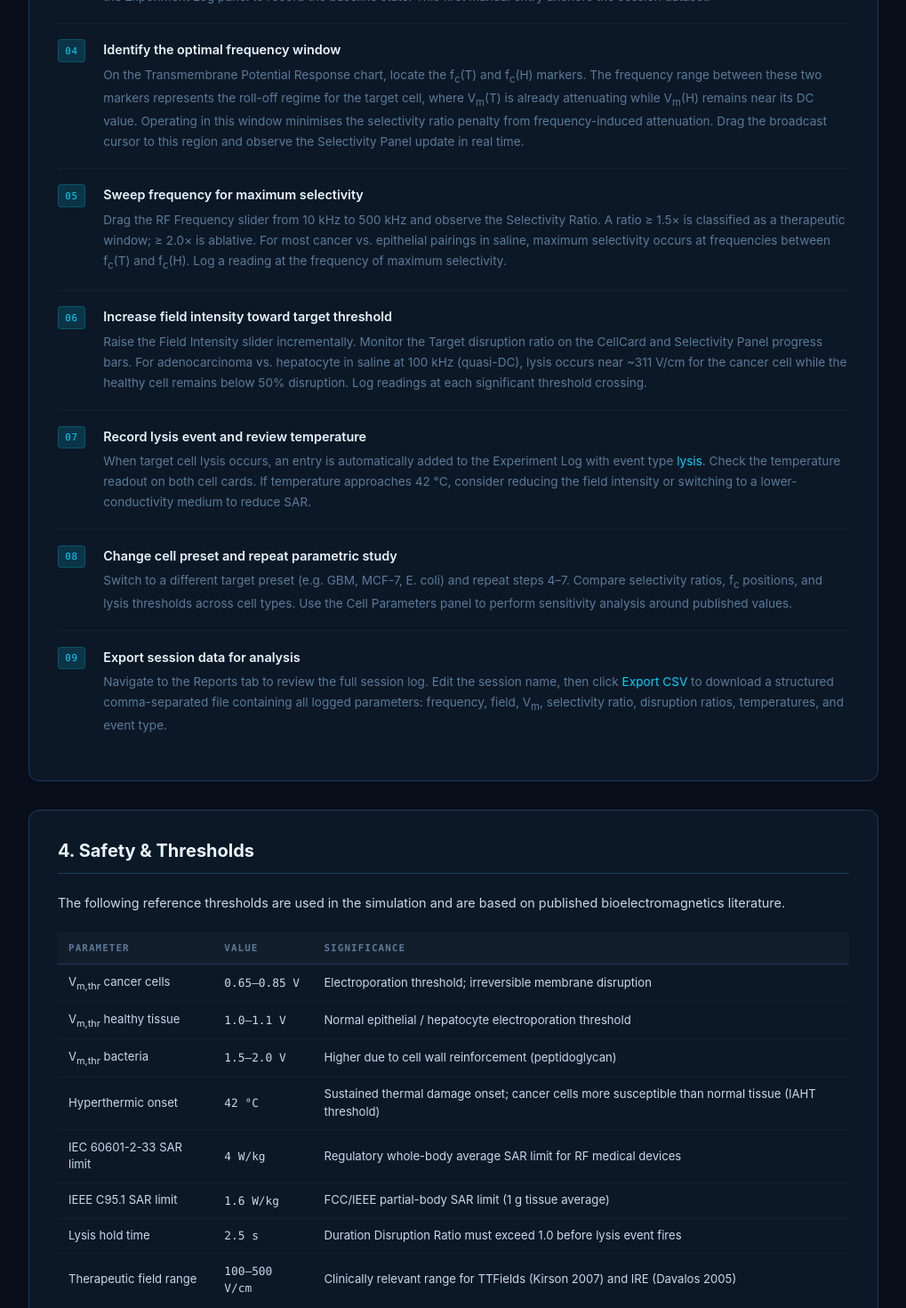
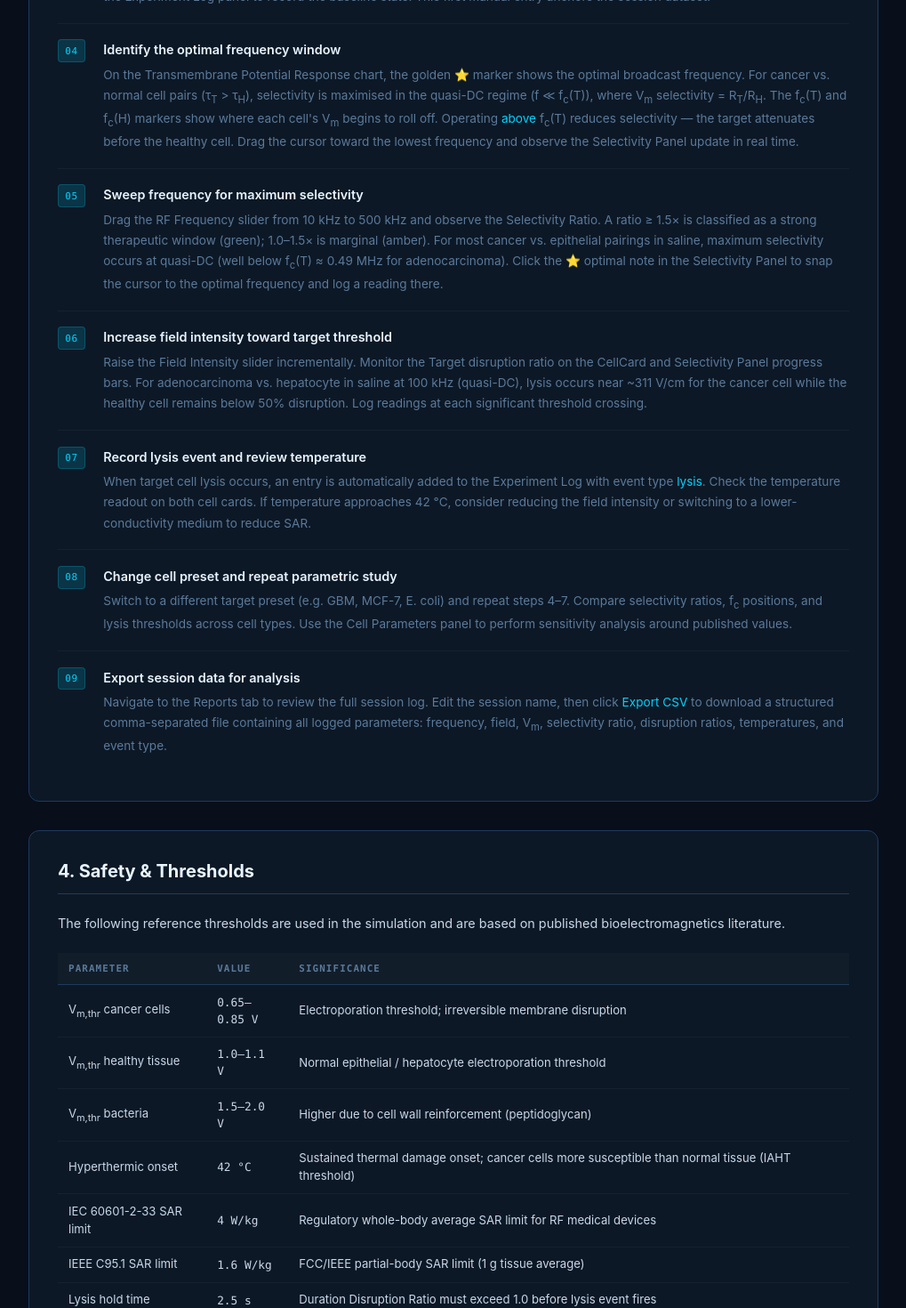
Before and after one commit to PreisTomer/ResoPulse, a Vue app in the folder frontend/: page /protocol in a window 1280 px wide. Shown: the part 3180-4650 px from the top of the page at 89% size, without its empty margins (260-1279 px from the left). Built offline with nearby package versions, Linux system fonts and the light colour scheme.

Commit message:
added refactor of several tool tips and changes to some thresholds due to previous accuracy fixes

```diff
--- a/frontend/src/components/SelectivityPanel.vue
+++ b/frontend/src/components/SelectivityPanel.vue
@@ -31,10 +31,15 @@ export default defineComponent({
     modeBadge(): { label: string; color: string } {
       const t = this.targetRatio
       const h = this.healthyRatio
-      if (h >= DISRUPTION_WARN_THRESHOLD) return { label: 'Ablative',           color: '#ff4d6d' }
-      if (t >= DISRUPTION_WARN_THRESHOLD) return { label: 'Therapeutic Window', color: '#39ff14' }
-      if (t >= 0.5)                       return { label: 'Approaching Window', color: '#fbbf24' }
-      return                                     { label: 'Sub-threshold',      color: '#00d4ff' }
+      // Ablative: healthy cells already at/near lysis — non-selective
+      if (h >= DISRUPTION_WARN_THRESHOLD)        return { label: 'Ablative',           color: '#ff4d6d' }
+      // Genuine therapeutic window: target at lysis threshold, healthy safely below 50%
+      if (t >= DISRUPTION_WARN_THRESHOLD && h < 0.5) return { label: 'Therapeutic Window', color: '#39ff14' }
+      // Marginal: target at threshold but healthy cells are also significantly stressed (50–84%)
+      if (t >= DISRUPTION_WARN_THRESHOLD)        return { label: 'Marginal Window',    color: '#fbbf24' }
+      // Approaching: target disruption climbing toward threshold
+      if (t >= 0.5)                              return { label: 'Approaching Window', color: '#fbbf24' }
+      return                                            { label: 'Sub-threshold',      color: '#00d4ff' }
     },
 
     targetGroups(): CellGroup[] { return TARGET_GROUPS },
@@ -127,8 +132,12 @@ Keep below 50% for therapeutic window${status}`
       return `<strong>Therapeutic Mode</strong>
 Derived from target + healthy disruption ratios:
 
-<span class="tip-ok">Therapeutic Window</span>  T >85%, H <85%
-  Target cells at lysis threshold, healthy spared
+<span class="tip-ok">Therapeutic Window</span>  T >85%, H <50%
+  Target at lysis threshold · healthy cells safely below 50%
+
+<span class="tip-val">Marginal Window</span>  T >85%, H 50–84%
+  Target at threshold but healthy cells are also stressed.
+  Reduce field or change frequency/medium for better selectivity.
 
 <span class="tip-val">Approaching Window</span>  T 50–85%
   Increase field to reach therapeutic window
@@ -137,7 +146,7 @@ Sub-threshold  T <50%
   Field too low to affect target cells
 
 <span class="tip-warn">Ablative</span>  H >85%
-  Non-selective — both cell types disrupted`
+  Non-selective — both cell types at lysis threshold`
     },
 
     // ── Optimal frequency (max selectivity across 10 kHz – 500 MHz) ──────
@@ -197,7 +206,7 @@ ${snapNote}
 Physics:
   f ≪ fc_T and fc_H : sel = R_T/R_H  (quasi-DC; maximum for typical cancer/normal pairs)
   When τ_T > τ_H (cancer larger): sel decreases above fc(T) — target rolls off first
-  f ≫ fc_H : both membranes transparent → sel approaches R_T/R_H asymptotically
+  f ≫ fc_H : sel → (R_T·τ_H)/(R_H·τ_T)  — generally ≠ R_T/R_H; for adeno/hepatocyte ≈ 0.68× (sub-unity)
 For bacteria (fc ~8–26 MHz) → optimal frequency is above the 10 MHz slider
 Note: virion fc ~0.6–0.75 MHz per Schwan model (σ_i-limited; model approximate for virions)`
     },
--- a/frontend/src/constants/cellCard.ts
+++ b/frontend/src/constants/cellCard.ts
@@ -56,7 +56,7 @@ export interface EditableParamDef {
 }
 
 export const EDITABLE_PARAMS: EditableParamDef[] = [
-  { label: 'Radius R',         key: 'radius',            step: 0.5,  min: 1,     unit: 'µm'  },
+  { label: 'Radius R',         key: 'radius',            step: 0.001, min: 0.001, unit: 'µm'  },
   { label: 'Membrane ε_r',     key: 'dielectricConstant', step: 0.1, min: 1,     unit: ''    },
   { label: 'Conductivity σ_i', key: 'conductivity',      step: 0.01, min: 0.001, unit: 'S/m' },
   { label: 'Threshold Vm',     key: 'thresholdVoltage',  step: 0.05, min: 0.1,   unit: 'V'   },
--- a/frontend/src/stores/cellStore.ts
+++ b/frontend/src/stores/cellStore.ts
@@ -118,8 +118,9 @@ export const useCellStore = defineStore('cell', {
 
     /**
      * Minimum field intensity [V/cm] at current frequency to reach lysis threshold
-     * for the target cell.  Uses quasi-DC Schwan: Vm ≈ 1.5·E·R at f ≪ fc.
-     * E_lysis = Vm_thr / (1.5 × R)
+     * for the target cell — full frequency-dependent Schwan formula:
+     *   Vm = 1.5·E·R / √(1+(ωτ)²) = Vm_thr  →  E_lysis = Vm_thr·√(1+(ωτ)²) / (1.5·R)
+     * At quasi-DC (f ≪ fc) this reduces to E_lysis = Vm_thr / (1.5·R).
      */
     targetLysisField(state): number {
       const sigma_e = MEDIA[state.medium].conductivity
@@ -132,6 +133,7 @@ export const useCellStore = defineStore('cell', {
       return (state.target.thresholdVoltage * denom) / (1.5 * R * 100)
     },
 
+    /** Same as targetLysisField but for the healthy reference cell. */
     healthyLysisField(state): number {
       const sigma_e = MEDIA[state.medium].conductivity
       const tau = state.healthy.radius * 1e-6
--- a/frontend/src/views/DataSetsView.vue
+++ b/frontend/src/views/DataSetsView.vue
@@ -141,7 +141,7 @@ export default defineComponent({
                 <th>Key</th>
                 <th>Medium</th>
                 <th>σ<sub>e</sub> (S/m)</th>
-                <th>Effect on τ / f<sub>c</sub> (quasi-DC V<sub>m</sub> unchanged)</th>
+                <th>Effect on τ / f<sub>c</sub> (quasi-DC V<sub>m</sub> unchanged) — epithelial ref σ<sub>i</sub> ≈ 0.5 S/m</th>
                 <th>Typical Research Use</th>
               </tr>
             </thead>
@@ -157,28 +157,29 @@ export default defineComponent({
                 <td class="mono">blood</td>
                 <td>Whole Blood</td>
                 <td class="mono">0.700</td>
-                <td>τ +16% · f<sub>c</sub> −14% · V<sub>m,DC</sub> unchanged · reduced V<sub>m</sub> above f<sub>c</sub></td>
+                <td>τ +16% · f<sub>c</sub> −14% (epithelial σ<sub>i</sub>≈0.5; bacteria ~5%; virions ~0% — low-σ<sub>i</sub> cells barely affected) · V<sub>m,DC</sub> unchanged</td>
                 <td>Haematological applications · in vivo tumour vasculature</td>
               </tr>
               <tr>
                 <td class="mono">tissue</td>
                 <td>Soft Tissue</td>
                 <td class="mono">0.400</td>
-                <td>τ +39% · f<sub>c</sub> −28% · V<sub>m,DC</sub> unchanged · increased attenuation in kHz range</td>
+                <td>τ +39% · f<sub>c</sub> −28% (epithelial σ<sub>i</sub>≈0.5; bacteria ~13%; virions ~0.5%) · V<sub>m,DC</sub> unchanged · increased τ shifts fc lower</td>
                 <td>Solid tumour bulk / poorly-perfused tissue (note: DMEM ≈ 1.4–1.6 S/m, not used here)</td>
               </tr>
               <tr>
                 <td class="mono warn-val">water</td>
                 <td>Distilled Water</td>
                 <td class="mono">0.001</td>
-                <td>τ ~200× longer · f<sub>c</sub> drops to ~5 kHz · V<sub>m</sub> near zero at &gt;10 kHz</td>
+                <td>τ ~200× longer · f<sub>c</sub> to ~5 kHz (epithelial σ<sub>i</sub>≈0.5 S/m); bacteria ~50–100×; virions ~3–5× (σ<sub>i</sub>≪σ<sub>e</sub> → medium effect collapses)</td>
                 <td>Electroporation buffer · academic boundary-condition reference</td>
               </tr>
             </tbody>
           </table>
         </div>
         <div class="table-footer">
-          τ and f<sub>c</sub> shift with σ<sub>e</sub> via τ = R·C<sub>m</sub>·(2σ<sub>e</sub>+σ<sub>i</sub>)/(2σ<sub>e</sub>·σ<sub>i</sub>) — V<sub>m</sub> at quasi-DC (f ≪ f<sub>c</sub>) is independent of medium
+          τ = R·C<sub>m</sub>·(2σ<sub>e</sub>+σ<sub>i</sub>)/(2σ<sub>e</sub>·σ<sub>i</sub>) — V<sub>m,DC</sub> independent of medium ·
+          τ shift magnitudes depend on σ<sub>i</sub>: large for σ<sub>i</sub> ≈ σ<sub>e</sub> (epithelial), negligible for σ<sub>i</sub> ≪ σ<sub>e</sub> (virions)
         </div>
       </section>
 
--- a/frontend/src/views/ProtocolView.vue
+++ b/frontend/src/views/ProtocolView.vue
@@ -217,13 +217,15 @@ export default defineComponent({})
                 <div class="step-body">
                   <div class="step-title">Identify the optimal frequency window</div>
                   <p class="step-desc">
-                    On the Transmembrane Potential Response chart, locate the f<sub>c</sub>(T)
-                    and f<sub>c</sub>(H) markers. The frequency range between these two markers
-                    represents the roll-off regime for the target cell, where V<sub>m</sub>(T)
-                    is already attenuating while V<sub>m</sub>(H) remains near its DC value.
-                    Operating in this window minimises the selectivity ratio penalty from
-                    frequency-induced attenuation. Drag the broadcast cursor to this region and
-                    observe the Selectivity Panel update in real time.
+                    On the Transmembrane Potential Response chart, the golden ⭐ marker shows the
+                    optimal broadcast frequency. For cancer vs. normal cell pairs (τ<sub>T</sub> &gt;
+                    τ<sub>H</sub>), selectivity is maximised in the quasi-DC regime
+                    (f ≪ f<sub>c</sub>(T)), where V<sub>m</sub> selectivity = R<sub>T</sub>/R<sub>H</sub>.
+                    The f<sub>c</sub>(T) and f<sub>c</sub>(H) markers show where each cell's
+                    V<sub>m</sub> begins to roll off. Operating <em>above</em> f<sub>c</sub>(T)
+                    reduces selectivity — the target attenuates before the healthy cell.
+                    Drag the cursor toward the lowest frequency and observe the Selectivity Panel
+                    update in real time.
                   </p>
                 </div>
               </li>
@@ -233,10 +235,12 @@ export default defineComponent({})
                   <div class="step-title">Sweep frequency for maximum selectivity</div>
                   <p class="step-desc">
                     Drag the RF Frequency slider from 10 kHz to 500 kHz and observe the
-                    Selectivity Ratio. A ratio ≥ 1.5× is classified as a therapeutic window;
-                    ≥ 2.0× is ablative. For most cancer vs. epithelial pairings in saline,
-                    maximum selectivity occurs at frequencies between f<sub>c</sub>(T) and
-                    f<sub>c</sub>(H). Log a reading at the frequency of maximum selectivity.
+                    Selectivity Ratio. A ratio ≥ 1.5× is classified as a strong therapeutic
+                    window (green); 1.0–1.5× is marginal (amber). For most cancer vs. epithelial
+                    pairings in saline, maximum selectivity occurs at quasi-DC (well below
+                    f<sub>c</sub>(T) ≈ 0.49 MHz for adenocarcinoma). Click the ⭐ optimal note
+                    in the Selectivity Panel to snap the cursor to the optimal frequency and
+                    log a reading there.
                   </p>
                 </div>
               </li>
@@ -340,9 +344,9 @@ export default defineComponent({})
                   <td>Duration Disruption Ratio must exceed 1.0 before lysis event fires</td>
                 </tr>
                 <tr>
-                  <td>Therapeutic field range</td>
-                  <td class="mono primary-val">100–500 V/cm</td>
-                  <td>Clinically relevant range for TTFields (Kirson 2007) and IRE (Davalos 2005)</td>
+                  <td>IRE / electroporation field range</td>
+                  <td class="mono primary-val">100–1000 V/cm</td>
+                  <td>Sub-ablative to ablative IRE range (Davalos 2005). Note: TTFields (Kirson 2007) use ~1–3 V/cm via mitotic spindle disruption — a distinct, non-V<sub>m</sub>-threshold mechanism not modelled here</td>
                 </tr>
               </tbody>
             </table>
```
